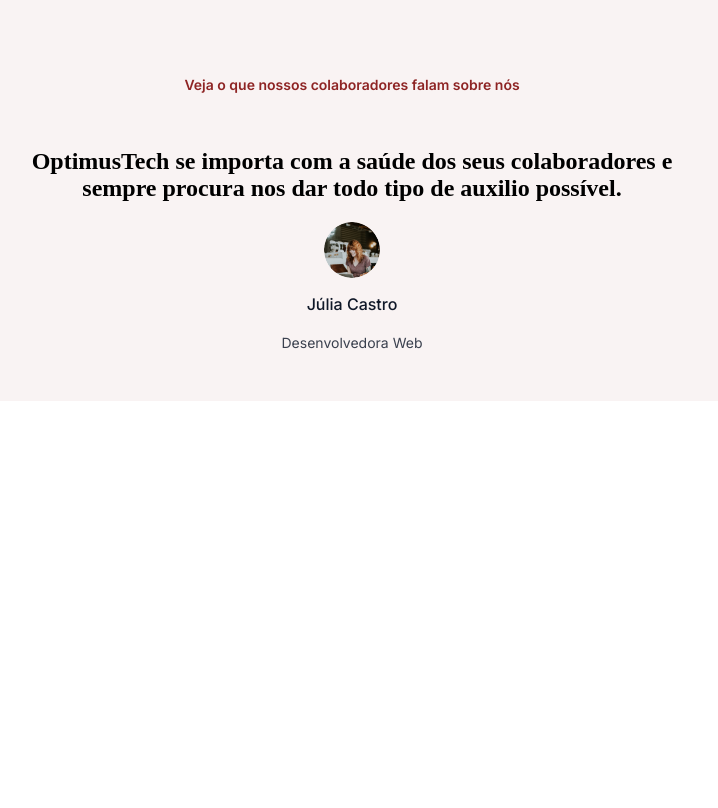
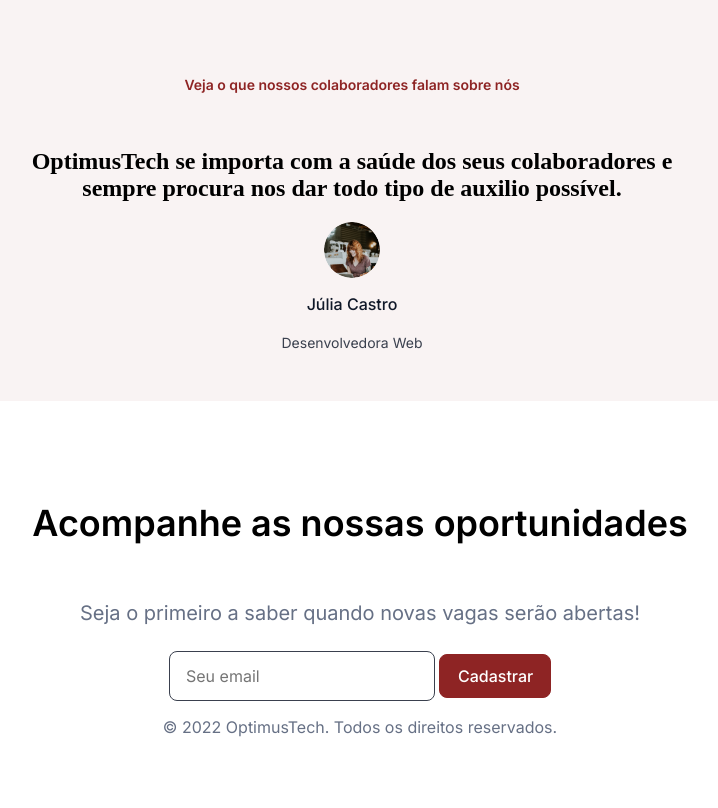
Before and after one commit to brunarcampos/7DaysOfCode_Desafio1, a plain HTML site: page index.html in a window 1280 px wide. Shown: the part 2245-3053 px from the top of the page, without its empty margins (288-1006 px from the left). Before the commit the page ends 2654 px from the top, so only its background shows below. Drawn offline with Linux system fonts and the light colour scheme.

Commit message:
prjeto finalizado

```diff
--- a/index.html
+++ b/index.html
@@ -233,7 +233,7 @@
             left: 112px;
         }
 
-        .caixa{
+        .caixa {
             gap: 32px;
             width: 768px;
         }
@@ -332,6 +332,54 @@
             color: var(--cor-primaria);
         }
 
+        .rodape {
+            width: 1088px;
+            text-align: center;
+            height: 404px;
+            justify-content: center;
+            align-items: center;
+            display: flex;
+            flex-direction: column;
+            margin-left: 96px;
+
+        }
+
+        .rodape-titulo {
+            font-family: var(--fonte-inter);
+            font-weight: 600;
+            font-size: 36px;
+            height: 44px;
+            letter-spacing: -2%;
+        }
+
+        .rodape-texto {
+            font-family: var(--fonte-inter);
+            font-weight: 400;
+            font-size: 20px;
+            height: 30px;
+            color: var(--cor-secundaria);
+        }
+
+        .rodape-caixa {
+            font-family: var(--fonte-inter);
+            font-weight: 400;
+            font-size: 16px;
+            height: 24px;
+            border-radius: 8px;
+            padding: 12px 14px 12px 16px;
+            gap: 8px;
+            color: var(--cor-secundaria);
+            border: 1px solid var(--cor-primaria);
+        }
+
+        .rodape-final {
+            font-family: var(--fonte-inter);
+            font-weight: 400;
+            font-size: 16px;
+            height: 24px;
+            color: var(--cor-secundaria);
+            margin-top: 16px;
+        }
     </style>
 </head>
 
@@ -435,14 +483,14 @@
             <div class="vaga">
                 <span class="titulo-vaga">Product Designer</span>
                 <div class="informacoes">
-                <span>Full-time</span>
+                    <span>Full-time</span><br>
                     <span>Faixa salarial: R$7.000</span>
                 </div>
             </div>
             <div class="vaga">
                 <span class="titulo-vaga">UX Designer</span>
                 <div class="informacoes">
-                <span>Full-time</span>
+                    <span>Full-time</span><br>
                     <span>Faixa salarial: R$6.000</span>
                 </div>
             </div>
@@ -454,34 +502,47 @@
             <div class="vaga">
                 <span class="titulo-vaga">Desenvolvedor(a) IOS</span>
                 <div class="informacoes">
-                <span>Full-time</span>
+                    <span>Full-time</span><br>
                     <span>Faixa salarial: R$8.000</span>
                 </div>
             </div>
             <div class="vaga">
                 <span class="titulo-vaga">Desenvolvedor(a) Font-end</span>
                 <div class="informacoes">
-                <span>Full-time</span>
+                    <span>Full-time</span><br>
                     <span>Faixa salarial: R$7.000</span>
                 </div>
             </div>
             <div class="vaga">
                 <span class="titulo-vaga">Desenvolvedor(a) Back-end</span>
                 <div class="informacoes">
-                <span>Full-time</span>
+                    <span>Full-time</span><br>
                     <span>Faixa salarial: R$8.000</span>
                 </div>
             </div>
         </div>
     </header>
-    <header  class="quadrante">
+    <header class="quadrante">
         <div class="comentario">
             <h6 class="o-que-falaram"> Veja o que nossos colaboradores falam sobre nós</h6>
             <h2 class="cometario-pessoa">OptimusTech se importa com a saúde dos seus colaboradores e
-                <br/>sempre procura nos dar todo tipo de auxilio possível.</h2>
+                <br />sempre procura nos dar todo tipo de auxilio possível.
+            </h2>
             <img class="foto-pessoa" src="/imagens/Avatar.png">
             <p class="nome-pessoa">Júlia Castro</p>
-           <span class="profissao" >Desenvolvedora Web</span>
+            <span class="profissao">Desenvolvedora Web</span>
+        </div>
+    </header>
+
+    <header>
+        <div class="rodape">
+            <h3 class="rodape-titulo">Acompanhe as nossas oportunidades</h3>
+            <p class="rodape-texto">Seja o primeiro a saber quando novas vagas serão abertas!</p>
+            <div class="email">
+                <input class="rodape-caixa" placeholder="Seu email" />
+                <button class="botao">Cadastrar</button>
+            </div>
+            <span class="rodape-final">© 2022 OptimusTech. Todos os direitos reservados.</span>
         </div>
     </header>
 
```
Lines whose indentation alone changed are shown as unchanged.
